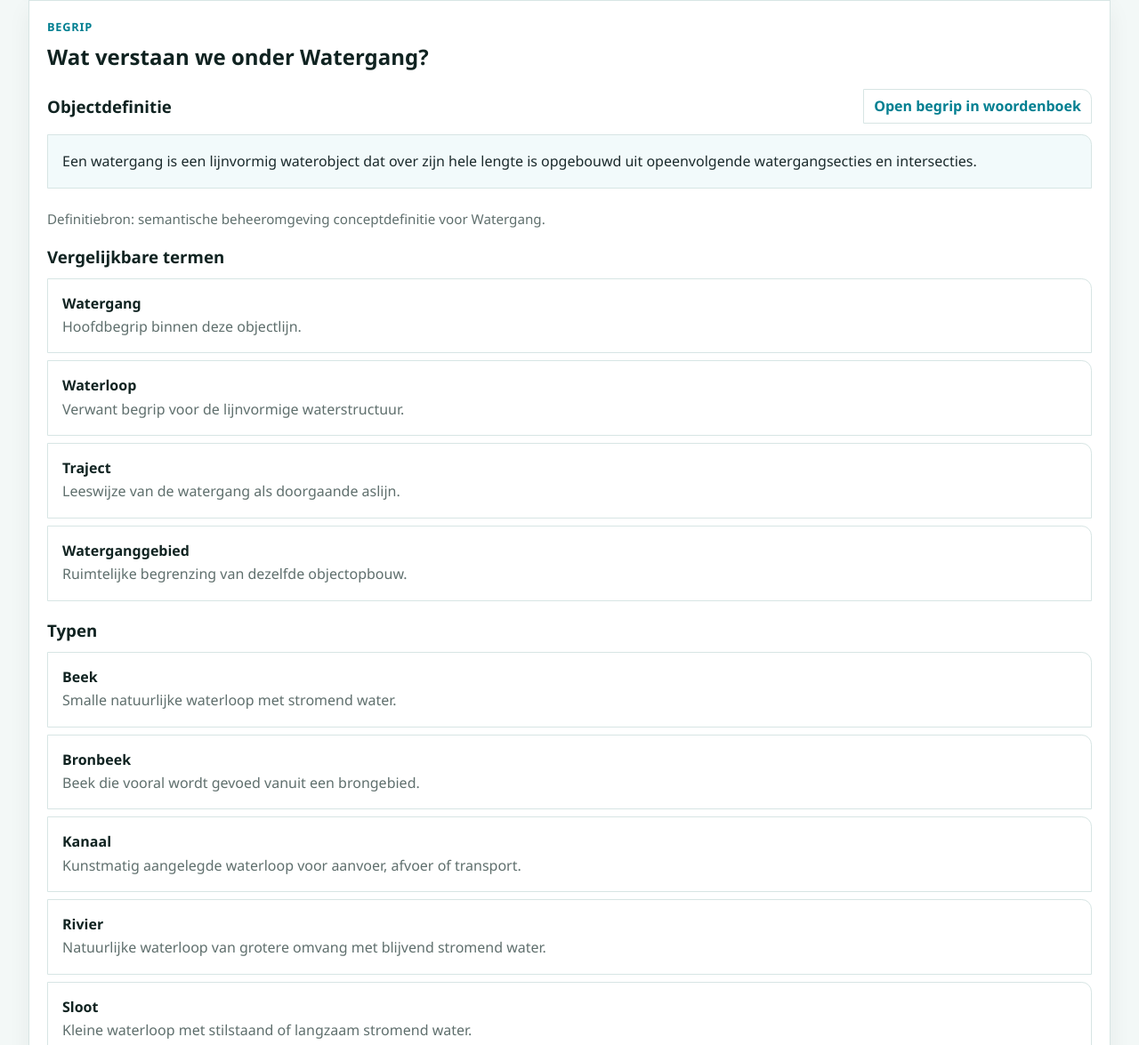
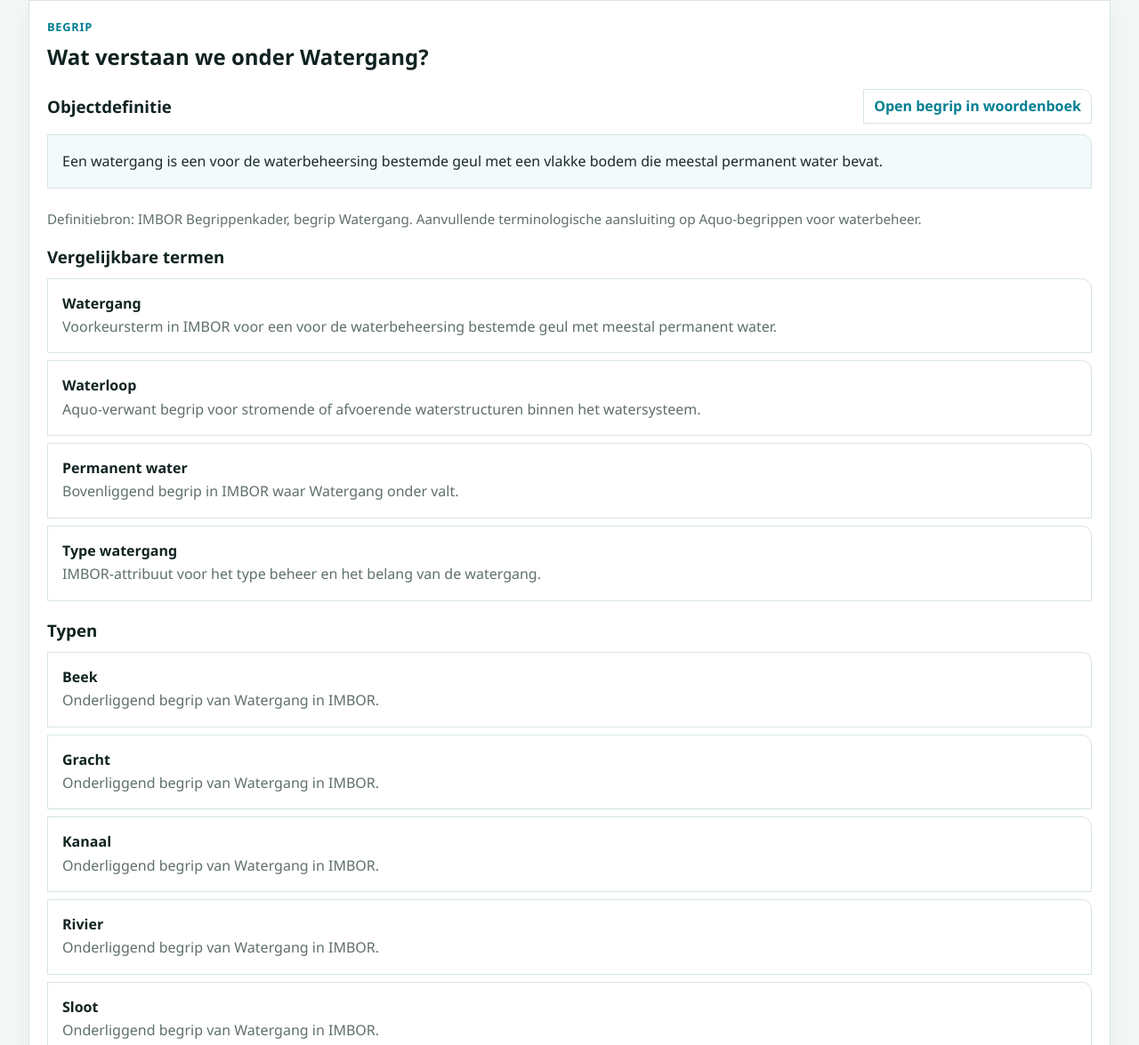
Before and after one commit to florisseijben/asset-waterschaplimburg-review, an Astro site in the folder next/: page /asset-waterschaplimburg-review/next/datastandaard/objectenhandboek/watersysteem/watergangen in a window 1280 px wide. Shown: the part 478-1653 px from the top of the page at 89% size. Built offline with nearby package versions, Linux system fonts and the light colour scheme; Astro itself is replaced by a stand-in of ours.

Commit message:
Verfijn watergang met Aquo en IMBOR

```diff
--- a/next/src/content/datastandaard-objectenhandboek-objects/watergangen.md
+++ b/next/src/content/datastandaard-objectenhandboek-objects/watergangen.md
@@ -12,40 +12,37 @@ hierarchy:
   - Watersysteem
   - Stroomgebied
   - Watergang
-definition: Een watergang is een lijnvormig waterobject dat over zijn hele lengte is opgebouwd uit opeenvolgende watergangsecties en intersecties.
-definitionSource: "Definitiebron: semantische beheeromgeving conceptdefinitie voor Watergang."
+definition: Een watergang is een voor de waterbeheersing bestemde geul met een vlakke bodem die meestal permanent water bevat.
+definitionSource: "Definitiebron: IMBOR Begrippenkader, begrip Watergang. Aanvullende terminologische aansluiting op Aquo-begrippen voor waterbeheer."
 terms:
   - title: Watergang
-    text: Hoofdbegrip binnen deze objectlijn.
+    text: Voorkeursterm in IMBOR voor een voor de waterbeheersing bestemde geul met meestal permanent water.
     href: /datastandaard/woordenboek
   - title: Waterloop
-    text: Verwant begrip voor de lijnvormige waterstructuur.
+    text: Aquo-verwant begrip voor stromende of afvoerende waterstructuren binnen het watersysteem.
     href: /datastandaard/woordenboek
-  - title: Traject
-    text: Leeswijze van de watergang als doorgaande aslijn.
+  - title: Permanent water
+    text: Bovenliggend begrip in IMBOR waar Watergang onder valt.
     href: /datastandaard/woordenboek
-  - title: Waterganggebied
-    text: Ruimtelijke begrenzing van dezelfde objectopbouw.
+  - title: Type watergang
+    text: IMBOR-attribuut voor het type beheer en het belang van de watergang.
     href: /datastandaard/woordenboek
-contextNote: De watergang volgt een traject van aanvoerpunt naar afvoerpunt. Dat traject wordt via de aslijn weergegeven en is over de hele lengte opgebouwd uit secties en intersecties. Diezelfde opbouw geldt ook voor het gebied en het dwarsprofiel van de watergang.
+contextNote: In IMBOR ligt de nadruk op de watergang als beheerd fysiek object. In deze objectlijn combineren we dat met Aquo-terminologie voor waterbeheer en met de semantische decompositie naar watergangsecties en intersecties.
 subtypes:
   - title: Beek
-    text: Smalle natuurlijke waterloop met stromend water.
+    text: Onderliggend begrip van Watergang in IMBOR.
     href: /datastandaard/woordenboek
-  - title: Bronbeek
-    text: Beek die vooral wordt gevoed vanuit een brongebied.
+  - title: Gracht
+    text: Onderliggend begrip van Watergang in IMBOR.
     href: /datastandaard/woordenboek
   - title: Kanaal
-    text: Kunstmatig aangelegde waterloop voor aanvoer, afvoer of transport.
+    text: Onderliggend begrip van Watergang in IMBOR.
     href: /datastandaard/woordenboek
   - title: Rivier
-    text: Natuurlijke waterloop van grotere omvang met blijvend stromend water.
+    text: Onderliggend begrip van Watergang in IMBOR.
     href: /datastandaard/woordenboek
   - title: Sloot
-    text: Kleine waterloop met stilstaand of langzaam stromend water.
-    href: /datastandaard/woordenboek
-  - title: Kwelsloot
-    text: Sloot die in belangrijke mate wordt gevoed door kwelwater.
+    text: Onderliggend begrip van Watergang in IMBOR.
     href: /datastandaard/woordenboek
 metadata:
   - label: Systeem
```
